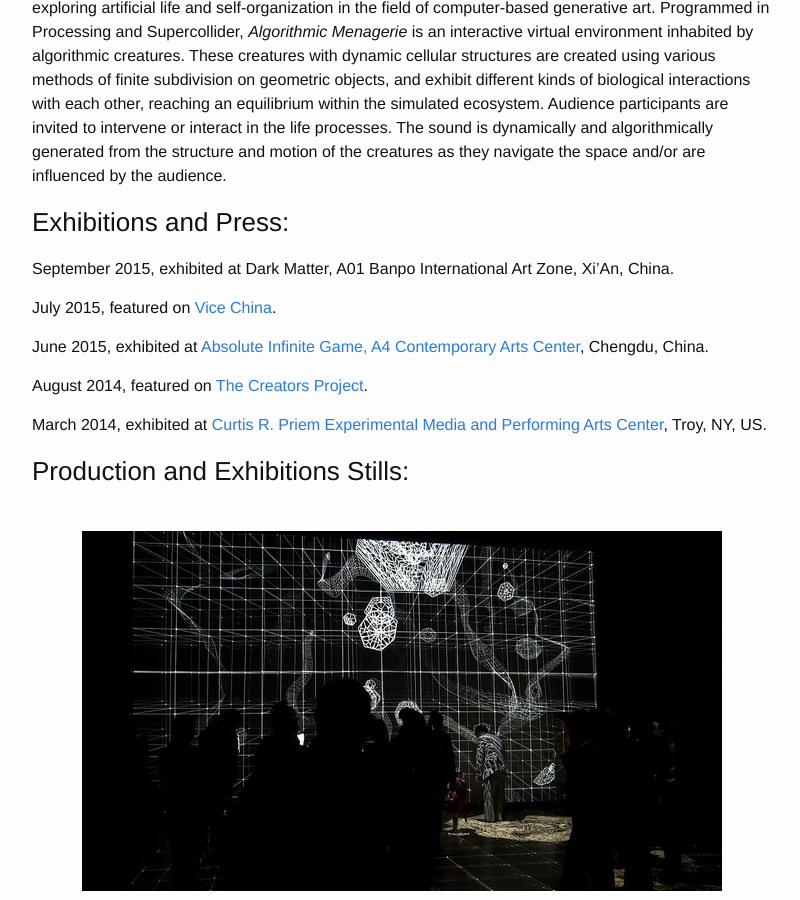
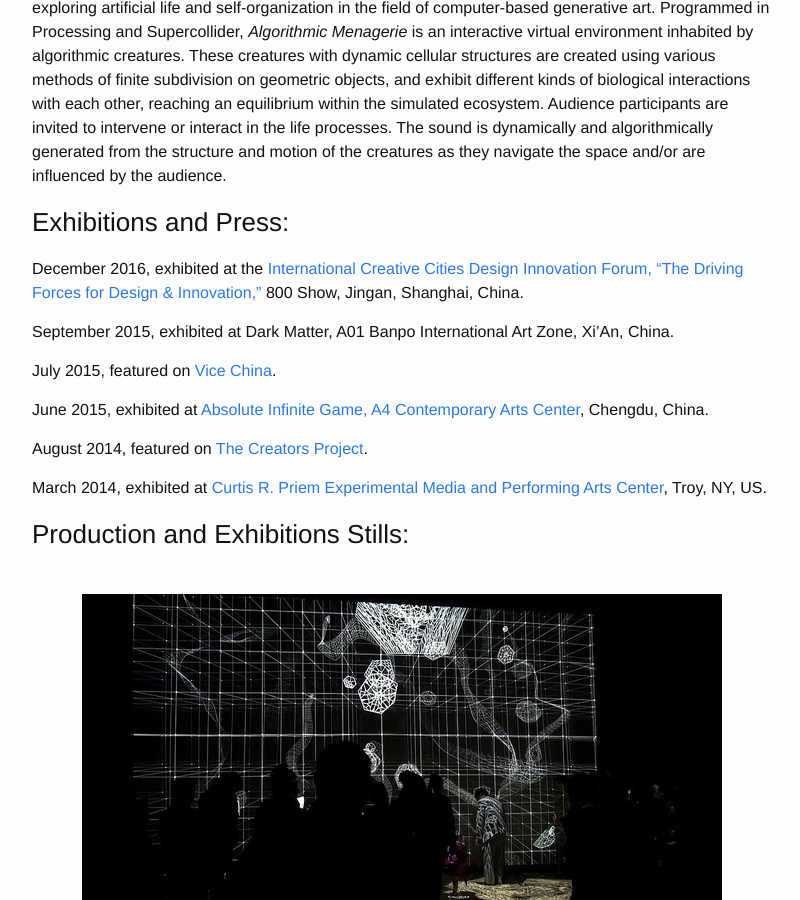
Before and after one commit to kmichaelfox/kmichaelfox.github.io, a Jekyll site: the page built from _posts/works/2014-3-23-algorithmic-menagerie.md, in a window 1280 px wide and 900 px high, scrolled down 598 px. Shown: the whole window, without its empty margins (238-1038 px from the left). Built offline with Jekyll 4.4.1, drawn with Linux system fonts in a browser that asks for light colours.

Commit message:
Update 2014-3-23-algorithmic-menagerie.md

```diff
--- a/_posts/works/2014-3-23-algorithmic-menagerie.md
+++ b/_posts/works/2014-3-23-algorithmic-menagerie.md
@@ -13,6 +13,8 @@ tags: [installation, granular synthesis, supercollider]
 _Algorithmic Menagerie_ is a continuation of and the MFA thesis work of Raven Kwok’s long term research exploring artificial life and self-organization in the field of computer-based generative art. Programmed in Processing and Supercollider, _Algorithmic Menagerie_ is an interactive virtual environment inhabited by algorithmic creatures. These creatures with dynamic cellular structures are created using various methods of finite subdivision on geometric objects, and exhibit different kinds of biological interactions with each other, reaching an equilibrium within the simulated ecosystem. Audience participants are invited to intervene or interact in the life processes. The sound is dynamically and algorithmically generated from the structure and motion of the creatures as they navigate the space and/or are influenced by the audience.
 
 ### Exhibitions and Press:
+
+December 2016, exhibited at the [International Creative Cities Design Innovation Forum, "The Driving Forces for Design & Innovation,"](http://manamana.net/activity/detail?sid=1425&id=20) 800 Show, Jingan, Shanghai, China.
 
 September 2015, exhibited at Dark Matter, A01 Banpo International Art Zone, Xi'An, China.
 
```
